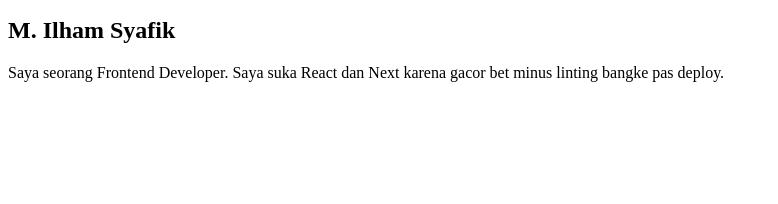
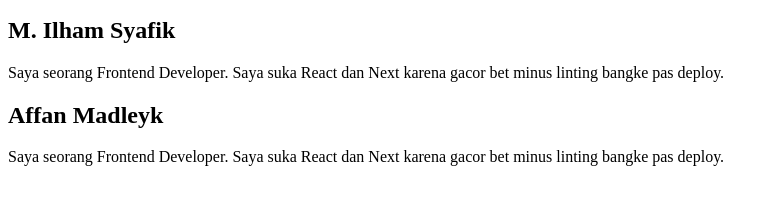
Before and after one commit to ElloRabyndra/Conventional-Git-Message, a plain HTML site: page index.html in a window 1280 px wide. Shown: the part 92-296 px from the top of the page, without its empty margins (0-778 px from the left). Drawn offline with Linux system fonts and the light colour scheme.

Commit message:
feat(card): update card section affan

```diff
--- a/index.html
+++ b/index.html
@@ -22,9 +22,14 @@
           <p>Saya seorang Frontend Developer. Saya suka React dan Next karena gacor bet minus linting bangke pas deploy.</p>
         </div>
       </section>
+
       <!-- card -->
-      <!-- Tambahin disini -->
-      <!-- Tambahin disini, aman ajah klo konflik tar di merge -->
+      <section id="card">
+        <div>
+          <h2>Affan Madleyk</h2>
+          <p>Saya seorang Frontend Developer. Saya suka React dan Next karena gacor bet minus linting bangke pas deploy.</p>
+        </div>
+      </section>
     </main>
   </body>
 </html>
```
